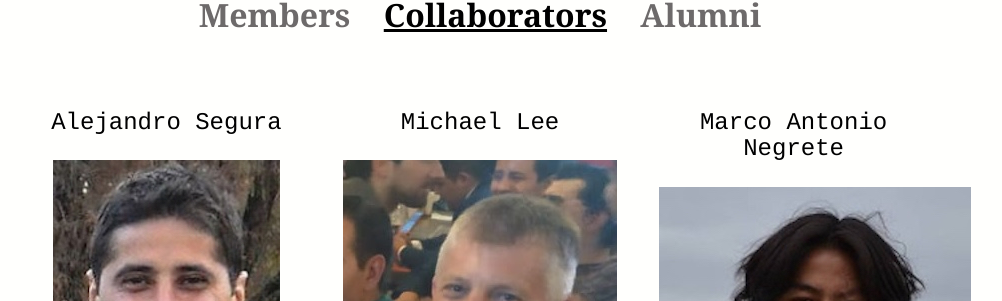
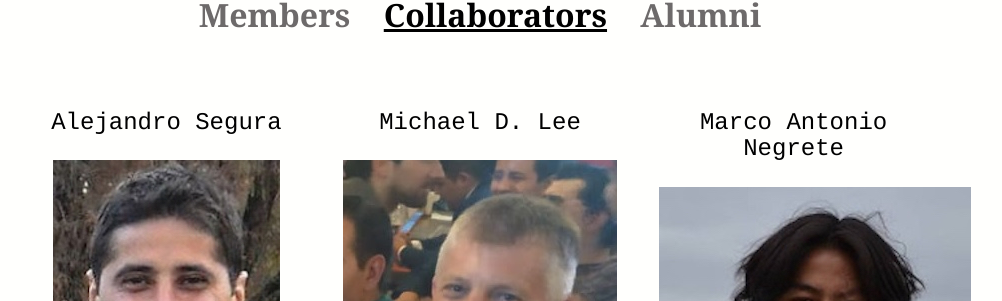
Before and after one commit to BouzasLab25/bouzaslab25.github.io, a Jekyll site: the page built from people/collaborators.html, in a window 1280 px wide. Shown: the part 850-1151 px from the top of the page, without its empty margins (160-1162 px from the left). Built offline with Jekyll 4.4.1, drawn with Linux system fonts in a browser that asks for light colours.

Commit message:
Update collaborators.html

```diff
--- a/people/collaborators.html
+++ b/people/collaborators.html
@@ -20,7 +20,7 @@ title: Lab25 Collaborators
   </div>
 
 <div class="center">
-	     <p><a class='lu' href="https://faculty.sites.uci.edu/mdlee/">Michael Lee</a></p>
+	     <p><a class='lu' href="https://faculty.sites.uci.edu/mdlee/">Michael D. Lee</a></p>
 	      <a href="/people/al_Pamela.html"><img class="displayed" src="/images/Michael.jpg" /></a>
   </div>
 
```
